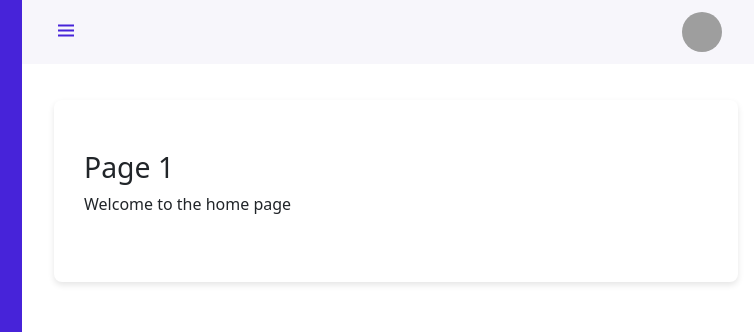
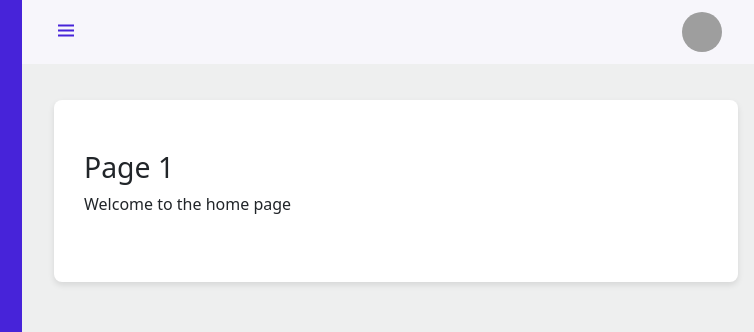
Before and after one commit to WaryMars/App-CRUD-Electron, an Electron app: page dashboard.html in a window 800 px wide. Shown: the top 332 px of the page, 46-800 px from the left. Drawn offline with nearby package versions, Linux system fonts and the light colour scheme; no server answers; grey boxes are pictures that could not be loaded.

Commit message:
Add files via upload

```diff
--- a/media/style.css
+++ b/media/style.css
@@ -23,7 +23,8 @@ body {
     padding: 0 1rem;
     font-family: var(--body-font);
     font-size: var(--normal-font-size);
-    transition: .5s
+    transition: .5s;
+    background-color: #eeefef!important;
 }
 
 a {
@@ -145,6 +146,11 @@ a {
     background-color: var(--white-color)
 }
 
+.bg-light {
+    --bs-bg-opacity: 1;
+    background-color: #eeefef;
+}
+
 .height-100 {
     height: 100vh
 }
@@ -200,7 +206,7 @@ nav .tabs .tab a[data-switcher] {
 }
 
 .pages {
-    margin-top: 100px;
+    margin: 100px 0;
     padding: 50px 30px;
     border-radius: 8px;
     background-color: #FFF;
@@ -214,3 +220,30 @@ nav .tabs .tab a[data-switcher] {
 .pages .page.is-active {
     display: block;
 }
+
+/* Scrollbar */
+
+::-webkit-scrollbar {
+
+    width: 8px;
+
+}
+
+::-webkit-scrollbar-track {
+
+    border-radius: 10px;
+
+}
+
+::-webkit-scrollbar-thumb {
+
+    border-radius: 10px;
+    background-color: rgb(189, 189, 189);
+
+}
+
+::-webkit-scrollbar-thumb:hover {
+
+background-color:rgb(138, 138, 138);
+
+}
```
